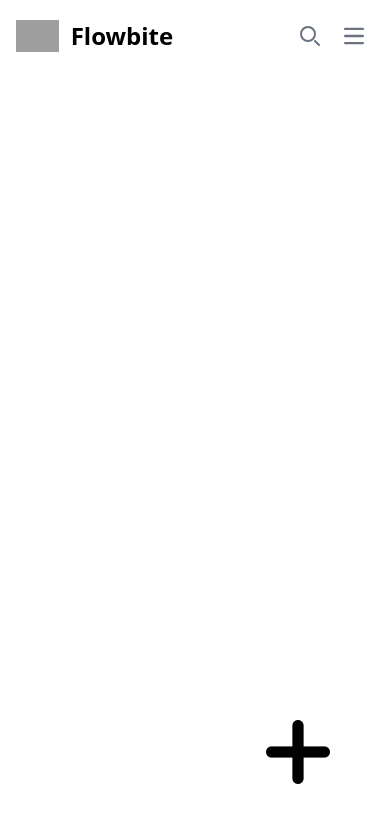
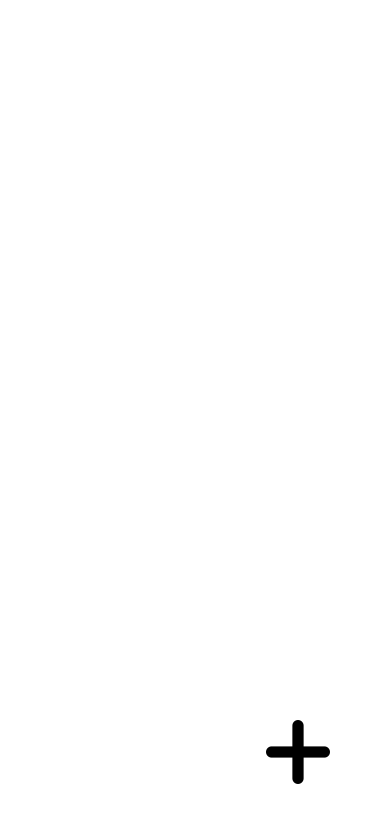
Before and after one commit to pizzabote-32/wmc-project-hoc, a Nuxt app: page / in a window 390 px wide. Shown: the top 822 px of the page. Built offline with nearby package versions, Linux system fonts and the light colour scheme; grey boxes are pictures that could not be loaded.

Commit message:
implementation of the other side for adding the post

```diff
--- a/components/AddEntry.vue
+++ /dev/null
@@ -1,7 +0,0 @@
-<template>
-    <NuxtLink to="/random">
-        <button class="absolute right-0 bottom-0 mb-12 mr-12 hover:bg-slate-300 py-3 px-3 rounded-md">
-            <img src="../pictures/plus.png" alt="plus">
-        </button>
-    </NuxtLink>
-</template>
--- /dev/null
+++ b/components/AddPostButton.vue
@@ -0,0 +1,5 @@
+<template>
+        <LinkTemplate link="/random" class="absolute right-0 bottom-0">
+            <img src="../pictures/plus.png" alt="plus">
+        </LinkTemplate>
+</template>
--- /dev/null
+++ b/components/GoBackButton.vue
@@ -0,0 +1,5 @@
+<template>
+    <LinkTemplate link="/" class="absolute">
+            <img src="../pictures/arrow.png" alt="arrow">
+    </LinkTemplate>
+</template>
--- /dev/null
+++ b/components/LinkTemplate.vue
@@ -0,0 +1,9 @@
+<template>
+      <NuxtLink :to="link" class="my-12 mx-12 hover:bg-slate-300 py-3 px-3 rounded-md">
+            <slot></slot>
+      </NuxtLink>
+</template>
+
+<script lang="ts" setup>
+  const props = defineProps<{ link: string }>()
+</script>
--- a/pages/index.vue
+++ b/pages/index.vue
@@ -1,61 +1,6 @@
 <template>
     <div>
-
-
-<nav class="bg-white border-gray-200 dark:bg-gray-900">
-    <div class="max-w-screen-xl flex flex-wrap items-center justify-between mx-auto p-4">
-    <a href="https://flowbite.com/" class="flex items-center space-x-3 rtl:space-x-reverse">
-        <img src="https://flowbite.com/docs/images/logo.svg" class="h-8" alt="Flowbite Logo" />
-        <span class="self-center text-2xl font-semibold whitespace-nowrap dark:text-white">Flowbite</span>
-    </a>
-    <div class="flex md:order-2">
-      <button type="button" data-collapse-toggle="navbar-search" aria-controls="navbar-search" aria-expanded="false" class="md:hidden text-gray-500 dark:text-gray-400 hover:bg-gray-100 dark:hover:bg-gray-700 focus:outline-none focus:ring-4 focus:ring-gray-200 dark:focus:ring-gray-700 rounded-lg text-sm p-2.5 me-1">
-        <svg class="w-5 h-5" aria-hidden="true" xmlns="http://www.w3.org/2000/svg" fill="none" viewBox="0 0 20 20">
-          <path stroke="currentColor" stroke-linecap="round" stroke-linejoin="round" stroke-width="2" d="m19 19-4-4m0-7A7 7 0 1 1 1 8a7 7 0 0 1 14 0Z"/>
-        </svg>
-        <span class="sr-only">Search</span>
-      </button>
-      <div class="relative hidden md:block">
-        <div class="absolute inset-y-0 start-0 flex items-center ps-3 pointer-events-none">
-          <svg class="w-4 h-4 text-gray-500 dark:text-gray-400" aria-hidden="true" xmlns="http://www.w3.org/2000/svg" fill="none" viewBox="0 0 20 20">
-            <path stroke="currentColor" stroke-linecap="round" stroke-linejoin="round" stroke-width="2" d="m19 19-4-4m0-7A7 7 0 1 1 1 8a7 7 0 0 1 14 0Z"/>
-          </svg>
-          <span class="sr-only">Search icon</span>
-        </div>
-        <input type="text" id="search-navbar" class="block w-full p-2 ps-10 text-sm text-gray-900 border border-gray-300 rounded-lg bg-gray-50 focus:ring-blue-500 focus:border-blue-500 dark:bg-gray-700 dark:border-gray-600 dark:placeholder-gray-400 dark:text-white dark:focus:ring-blue-500 dark:focus:border-blue-500" placeholder="Search...">
-      </div>
-      <button data-collapse-toggle="navbar-search" type="button" class="inline-flex items-center p-2 w-10 h-10 justify-center text-sm text-gray-500 rounded-lg md:hidden hover:bg-gray-100 focus:outline-none focus:ring-2 focus:ring-gray-200 dark:text-gray-400 dark:hover:bg-gray-700 dark:focus:ring-gray-600" aria-controls="navbar-search" aria-expanded="false">
-          <span class="sr-only">Open main menu</span>
-          <svg class="w-5 h-5" aria-hidden="true" xmlns="http://www.w3.org/2000/svg" fill="none" viewBox="0 0 17 14">
-              <path stroke="currentColor" stroke-linecap="round" stroke-linejoin="round" stroke-width="2" d="M1 1h15M1 7h15M1 13h15"/>
-          </svg>
-      </button>
-    </div>
-      <div class="items-center justify-between hidden w-full md:flex md:w-auto md:order-1" id="navbar-search">
-        <div class="relative mt-3 md:hidden">
-          <div class="absolute inset-y-0 start-0 flex items-center ps-3 pointer-events-none">
-            <svg class="w-4 h-4 text-gray-500 dark:text-gray-400" aria-hidden="true" xmlns="http://www.w3.org/2000/svg" fill="none" viewBox="0 0 20 20">
-              <path stroke="currentColor" stroke-linecap="round" stroke-linejoin="round" stroke-width="2" d="m19 19-4-4m0-7A7 7 0 1 1 1 8a7 7 0 0 1 14 0Z"/>
-            </svg>
-          </div>
-          <input type="text" id="search-navbar" class="block w-full p-2 ps-10 text-sm text-gray-900 border border-gray-300 rounded-lg bg-gray-50 focus:ring-blue-500 focus:border-blue-500 dark:bg-gray-700 dark:border-gray-600 dark:placeholder-gray-400 dark:text-white dark:focus:ring-blue-500 dark:focus:border-blue-500" placeholder="Search...">
-        </div>
-        <ul class="flex flex-col p-4 md:p-0 mt-4 font-medium border border-gray-100 rounded-lg bg-gray-50 md:space-x-8 rtl:space-x-reverse md:flex-row md:mt-0 md:border-0 md:bg-white dark:bg-gray-800 md:dark:bg-gray-900 dark:border-gray-700">
-          <li>
-            <a href="#" class="block py-2 px-3 text-white bg-blue-700 rounded md:bg-transparent md:text-blue-700 md:p-0 md:dark:text-blue-500" aria-current="page">Home</a>
-          </li>
-          <li>
-            <a href="#" class="block py-2 px-3 text-gray-900 rounded hover:bg-gray-100 md:hover:bg-transparent md:hover:text-blue-700 md:p-0 md:dark:hover:text-blue-500 dark:text-white dark:hover:bg-gray-700 dark:hover:text-white md:dark:hover:bg-transparent dark:border-gray-700">About</a>
-          </li>
-          <li>
-            <a href="#" class="block py-2 px-3 text-gray-900 rounded hover:bg-gray-100 md:hover:bg-transparent md:hover:text-blue-700 md:p-0 dark:text-white md:dark:hover:text-blue-500 dark:hover:bg-gray-700 dark:hover:text-white md:dark:hover:bg-transparent dark:border-gray-700">Services</a>
-          </li>
-        </ul>
-      </div>
-    </div>
-  </nav>
-
-        <AddEntry/>
+        <AddPostButton/>
     </div>
 </template>
 <script>/*
@@ -74,4 +19,6 @@ export default {
     });
   }
 }*/
+
+import AddPostButton from '~/components/AddPostButton.vue';
 </script>
--- a/pages/random.vue
+++ b/pages/random.vue
@@ -1,5 +1,5 @@
 <template>
     <div>
-        <p>Das ist random</p>
+        <GoBackButton />
     </div>
 </template>
```
Also changed, not shown: pictures/arrow.png (added).
